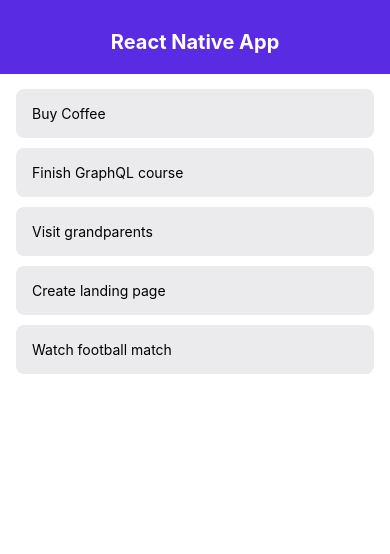
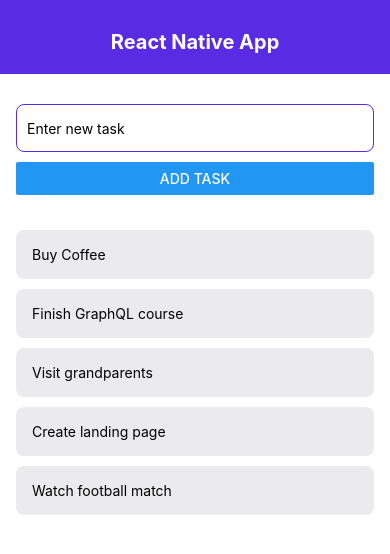
Before and after one commit to tundeph/rev-mobile-app, a React Native app: screen / in a window 390 px wide. Shown: the top 554 px of the page. Built offline with nearby package versions, Linux system fonts and the light colour scheme.

Commit message:
Update Todos.js

```diff
--- a/pages/todos/Todos.js
+++ b/pages/todos/Todos.js
@@ -1,9 +1,10 @@
 import React, { useState } from "react"
 import styled from "styled-components/native"
-import { View } from "react-native"
+import { View, Alert } from "react-native"
 
 import Header from "./components/Header"
 import List from "./components/List"
+import AddTask from "./components/AddTask"
 
 const Container = styled(View)`
 	width: 100%;
@@ -14,6 +15,7 @@ const Body = styled(View)`
 `
 
 const Todos = () => {
+	const [newTask, setNewTask] = useState("")
 	const [todos, setTodos] = useState([
 		{ text: "Buy Coffee", id: 1 },
 		{ text: "Finish GraphQL course", id: 2 },
@@ -22,15 +24,42 @@ const Todos = () => {
 		{ text: "Watch football match", id: 5 },
 	])
 
-	const handlePress = (id) => {
-		setTodos((prevTodos) => prevTodos.filter((todo) => todo.id != id))
+	const handleChangeText = (value) => {
+		setNewTask(value)
+	}
+
+	const handleRemoveTask = (item) => {
+		setTodos((prevTodos) =>
+			prevTodos.filter((todo) => todo.id != item.id && todo.text != item.text)
+		)
+	}
+
+	const handleAddTask = (value) => {
+		if (value.length > 3) {
+			setTodos((prevTodos) => {
+				const id = Math.random()
+				return [{ text: value, id }, ...prevTodos]
+			})
+			setNewTask("")
+		} else {
+			Alert.alert(
+				"NOT LONG ENOUGH",
+				"You need to enter more than 3 characters to create task",
+				[{ text: "Close" }]
+			)
+		}
 	}
 
 	return (
 		<Container>
 			<Header />
 			<Body>
-				<List list={todos} onPress={handlePress} />
+				<AddTask
+					value={newTask}
+					onChangeText={handleChangeText}
+					onPress={handleAddTask}
+				/>
+				<List list={todos} onPress={handleRemoveTask} />
 			</Body>
 		</Container>
 	)
```
